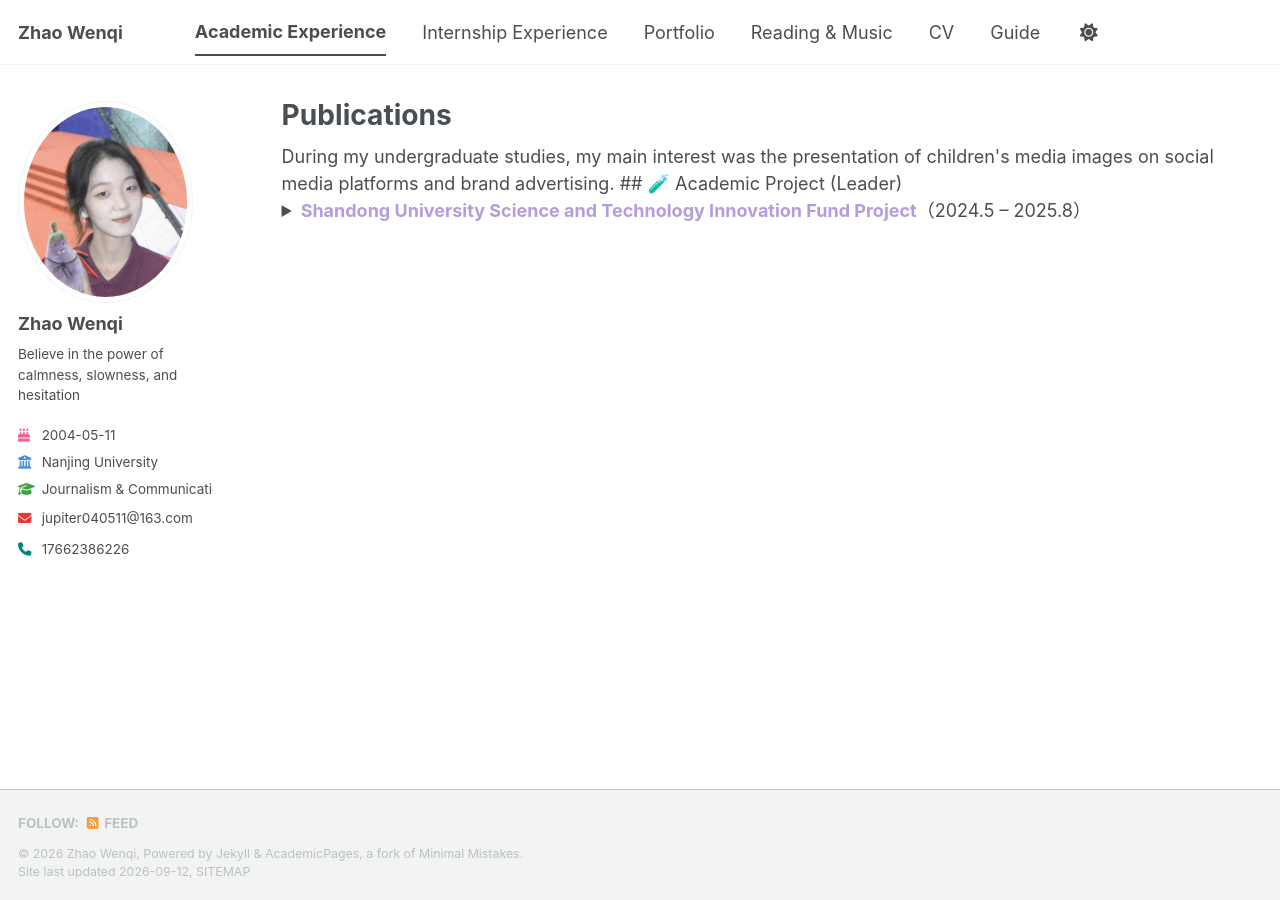
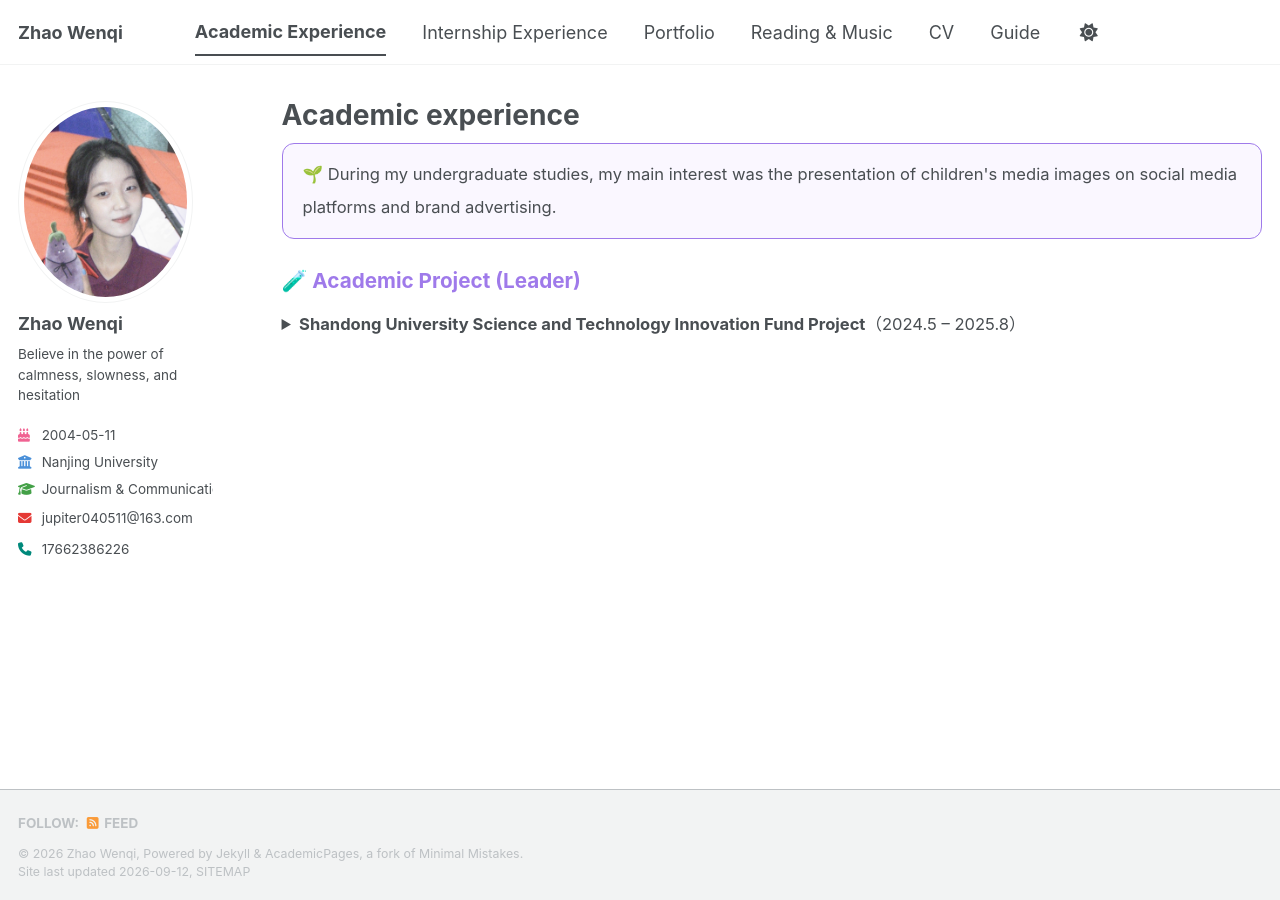
Before and after one commit to Wenqi0511/jupiter0511, a Jekyll site: the page built from _pages/publications.html, in a window 1280 px wide. Built offline with Jekyll 4.4.1, drawn with Linux system fonts in a browser that asks for light colours; a style sheet for code colours, icons or effects is not loaded.

Commit message:
Update publications.html

```diff
--- a/_pages/publications.html
+++ b/_pages/publications.html
@@ -1,33 +1,46 @@
 ---
 layout: archive
-title: "Publications"
+title: "Academic experience"
 permalink: /publications/
 author_profile: true
 ---
 
-During my undergraduate studies, my main interest was the presentation of children's media images on social media platforms and brand advertising.
+<div style="font-size:0.92em; line-height:2;">
 
-## 🧪 Academic Project (Leader)
+<div style="border:1.5px solid #9F7AEA; border-radius:12px; padding:14px 20px; background:#faf7ff; margin-bottom:30px;">
+🌱 During my undergraduate studies, my main interest was the presentation of children's media images on social media platforms and brand advertising.
+</div>
+
+<h2 style="color:#9F7AEA; margin:26px 0 14px 0;">🧪 Academic Project (Leader)</h2>
 
 <details>
-<summary><b style="color:#B39DDB">Shandong University Science and Technology Innovation Fund Project</b>（2024.5 – 2025.8）</summary>
+<summary><b>Shandong University Science and Technology Innovation Fund Project</b>（2024.5 – 2025.8）</summary>
 
-<b style="color:#B39DDB">Project Theme:</b> 《Multidimensional examination and empirical research on childhood culture in media transformation》<br><br>
+<div style="margin-top:14px;">
 
-<b style="color:#B39DDB">Awards:</b> First Prize in the Undergraduate Research Training Program of Shandong University in 2025, and First Place in the Journalism……<br><br>
+<p><b>Project Theme:</b>《Multidimensional examination and empirical research on childhood culture in media transformation》</p>
 
-<b style="color:#B39DDB">Research Outputs:</b>
+<p><b>Awards:</b> First Prize in the Undergraduate Research Training Program of Shandong University in 2025, and First Place in the Journalism……</p>
+
+<p><b style="color:#9F7AEA; font-size:1.05em;">Research Outputs:</b></p>
 
 <details>
-<summary>📄 <b style="color:#B39DDB">《Research on The Discourse Paradigm of Children's Media Image in Brand Video Advertising Narrative》</b>, Independent Author</summary>
-<em>Included in "The Academic Forum on Brand Culture Innovation and Value Co-creation of CUC", 2025.4</em><br><br>
-这篇文章研究了……
+<summary>📄《Research on The Discourse Paradigm of Children's Media Image in Brand Video Advertising Narrative》, Independent Author</summary>
+<div style="margin:8px 0 18px 28px;">
+<em>Included in "The Academic Forum on Brand Culture Innovation and Value Co-creation of CUC", 2025.4</em><br>
+（文章主要内容留空）
+</div>
 </details>
 
 <details>
-<summary>📄 <b style="color:#B39DDB">《Cultural practice of children's media image discourse production on social media platform》</b>, First Author</summary>
-<em>Included in "young scholars forum of the Fourth Youth Internet Conference of Beijing Normal University", 2025.5</em><br><br>
-这篇文章探讨了……
+<summary>📄《Cultural practice of children's media image discourse production on social media platform》, First Author</summary>
+<div style="margin:8px 0 18px 28px;">
+<em>Included in "young scholars forum of the Fourth Youth Internet Conference of Beijing Normal University", 2025.5</em><br>
+（文章主要内容留空）
+</div>
 </details>
 
+</div>
 </details>
+
+</div>
```
